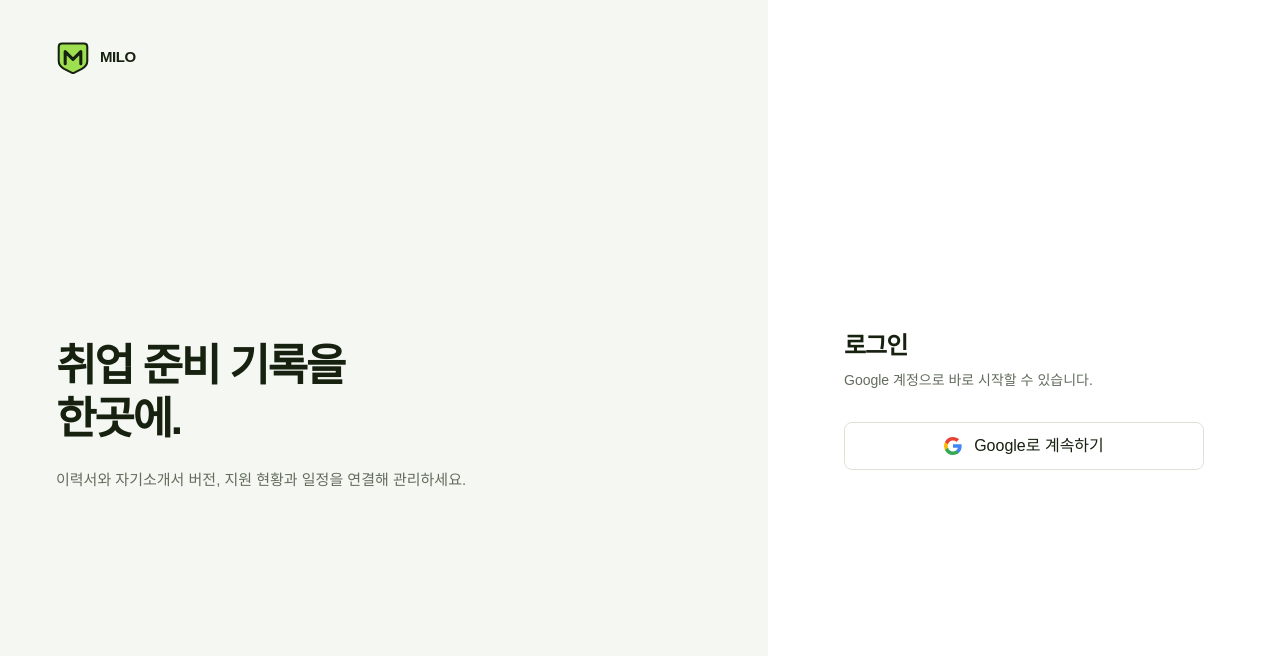
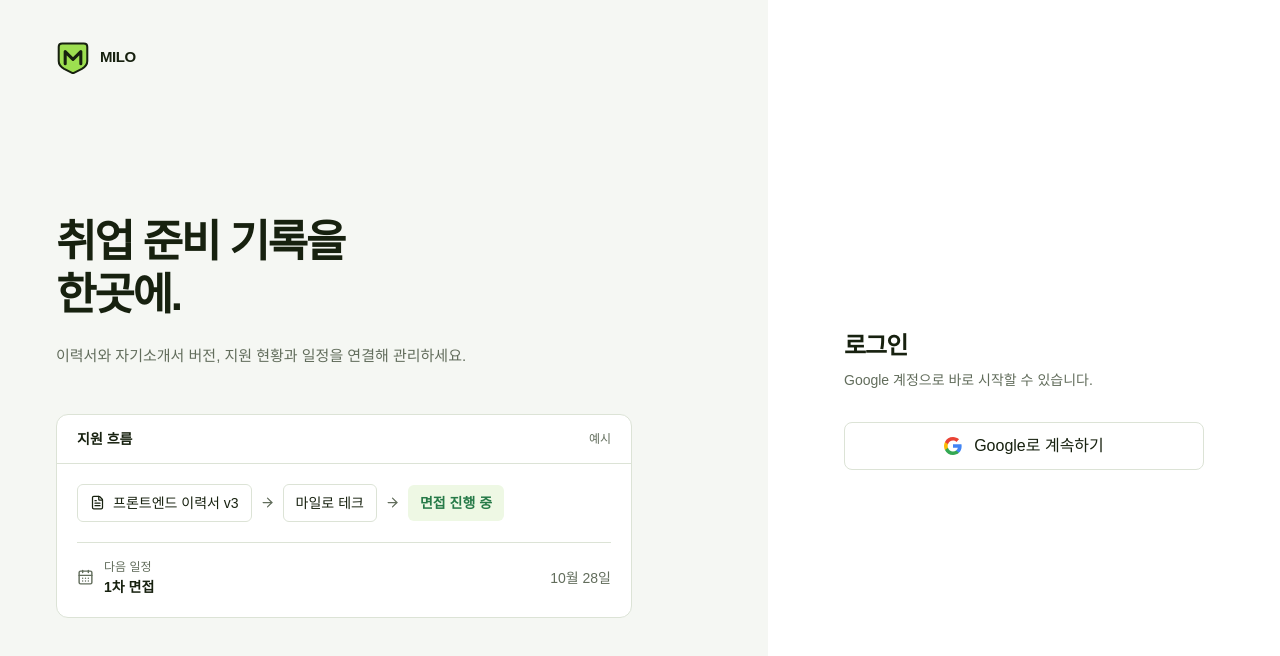
Before and after one commit to kwonsuhyuk/MILO_, a Next.js app: page /login in a window 1280 px wide. Shown: the top 656 px of the page. Built offline with nearby package versions, Linux system fonts and the light colour scheme; no server answers; a web font is replaced by a local one.

Commit message:
feat: 랜딩에 지원 흐름 미리보기 추가

```diff
--- a/src/app/login/page.tsx
+++ b/src/app/login/page.tsx
@@ -1,3 +1,4 @@
+import { ArrowRight, CalendarDays, FileText } from "lucide-react";
 import Image from "next/image";
 import { redirect } from "next/navigation";
 import { createClient } from "@/lib/supabase/server";
@@ -34,7 +35,7 @@ export default async function LoginPage({ searchParams }: LoginPageProps) {
           <span className="text-[15px] font-bold tracking-[-0.03em]">MILO</span>
         </div>
 
-        <div className="my-auto max-w-lg py-14 lg:py-0">
+        <div className="my-auto max-w-xl py-12 lg:py-8">
           <h1 className="text-[36px] font-bold leading-[1.2] tracking-[-0.05em] sm:text-[44px]">
             취업 준비 기록을
             <br />
@@ -43,6 +44,53 @@ export default async function LoginPage({ searchParams }: LoginPageProps) {
           <p className="mt-5 max-w-md text-sm leading-7 text-muted-foreground sm:text-[15px]">
             이력서와 자기소개서 버전, 지원 현황과 일정을 연결해 관리하세요.
           </p>
+
+          <div className="mt-9 overflow-hidden rounded-xl border bg-background sm:mt-11">
+            <div className="flex items-center justify-between border-b px-4 py-3.5 sm:px-5">
+              <p className="text-sm font-semibold">지원 흐름</p>
+              <span className="text-xs text-muted-foreground">예시</span>
+            </div>
+
+            <div className="px-4 py-5 sm:px-5">
+              <div className="flex flex-wrap items-center gap-2 text-xs sm:text-sm">
+                <span className="inline-flex items-center gap-2 rounded-md border bg-surface px-3 py-2 font-medium">
+                  <FileText aria-hidden="true" size={15} />
+                  프론트엔드 이력서 v3
+                </span>
+                <ArrowRight
+                  aria-hidden="true"
+                  className="text-muted-foreground"
+                  size={15}
+                />
+                <span className="rounded-md border bg-surface px-3 py-2 font-medium">
+                  마일로 테크
+                </span>
+                <ArrowRight
+                  aria-hidden="true"
+                  className="text-muted-foreground"
+                  size={15}
+                />
+                <span className="rounded-md bg-primary-soft px-3 py-2 font-semibold text-success">
+                  면접 진행 중
+                </span>
+              </div>
+
+              <div className="mt-5 flex items-center justify-between gap-4 border-t pt-4">
+                <div className="flex items-center gap-2.5">
+                  <CalendarDays
+                    aria-hidden="true"
+                    className="text-muted-foreground"
+                    size={17}
+                  />
+                  <div>
+                    <p className="text-xs text-muted-foreground">다음 일정</p>
+                    <p className="mt-0.5 text-sm font-semibold">1차 면접</p>
+                  </div>
+                </div>
+                <p className="text-sm text-muted-foreground">10월 28일</p>
+              </div>
+            </div>
+          </div>
         </div>
       </section>
 
```
